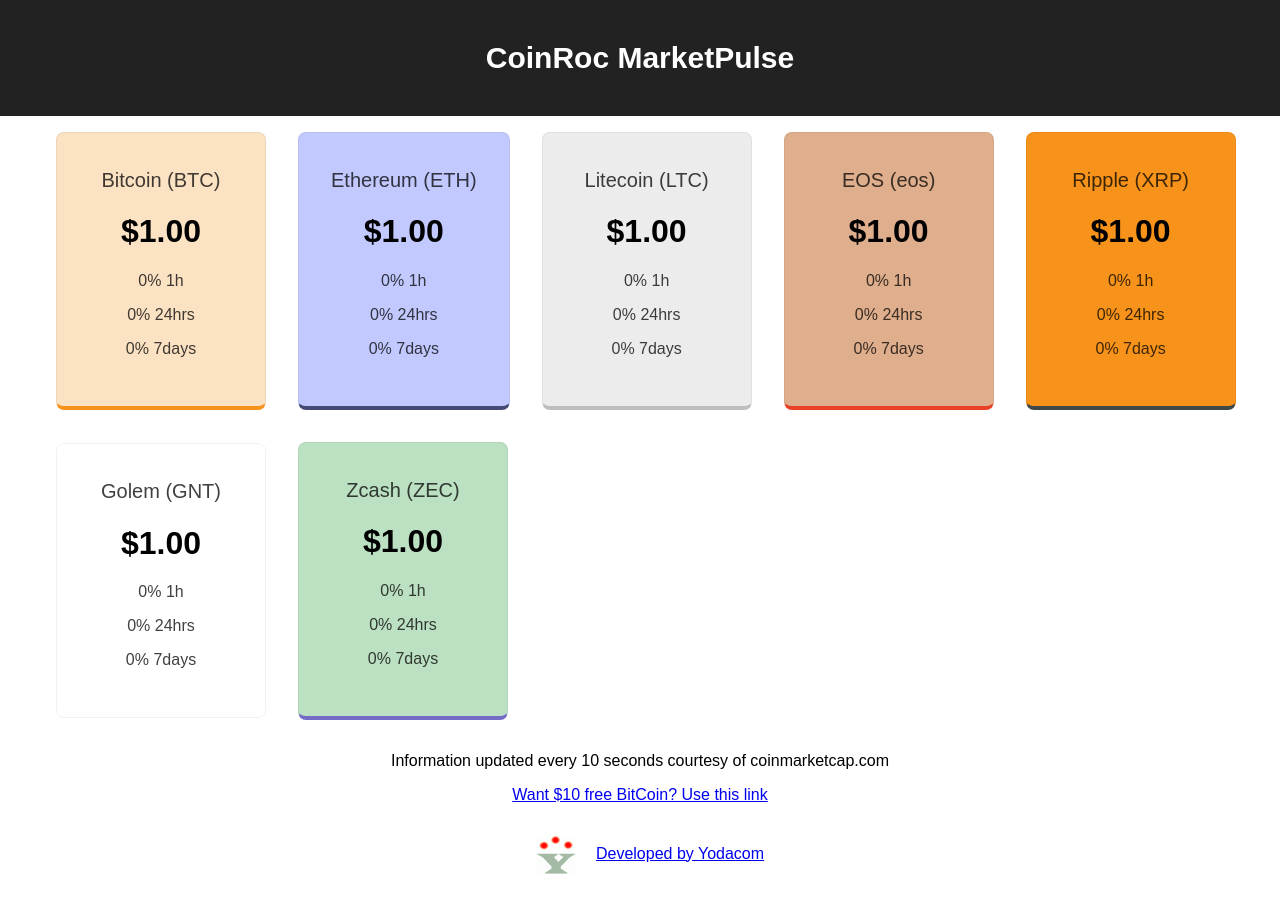
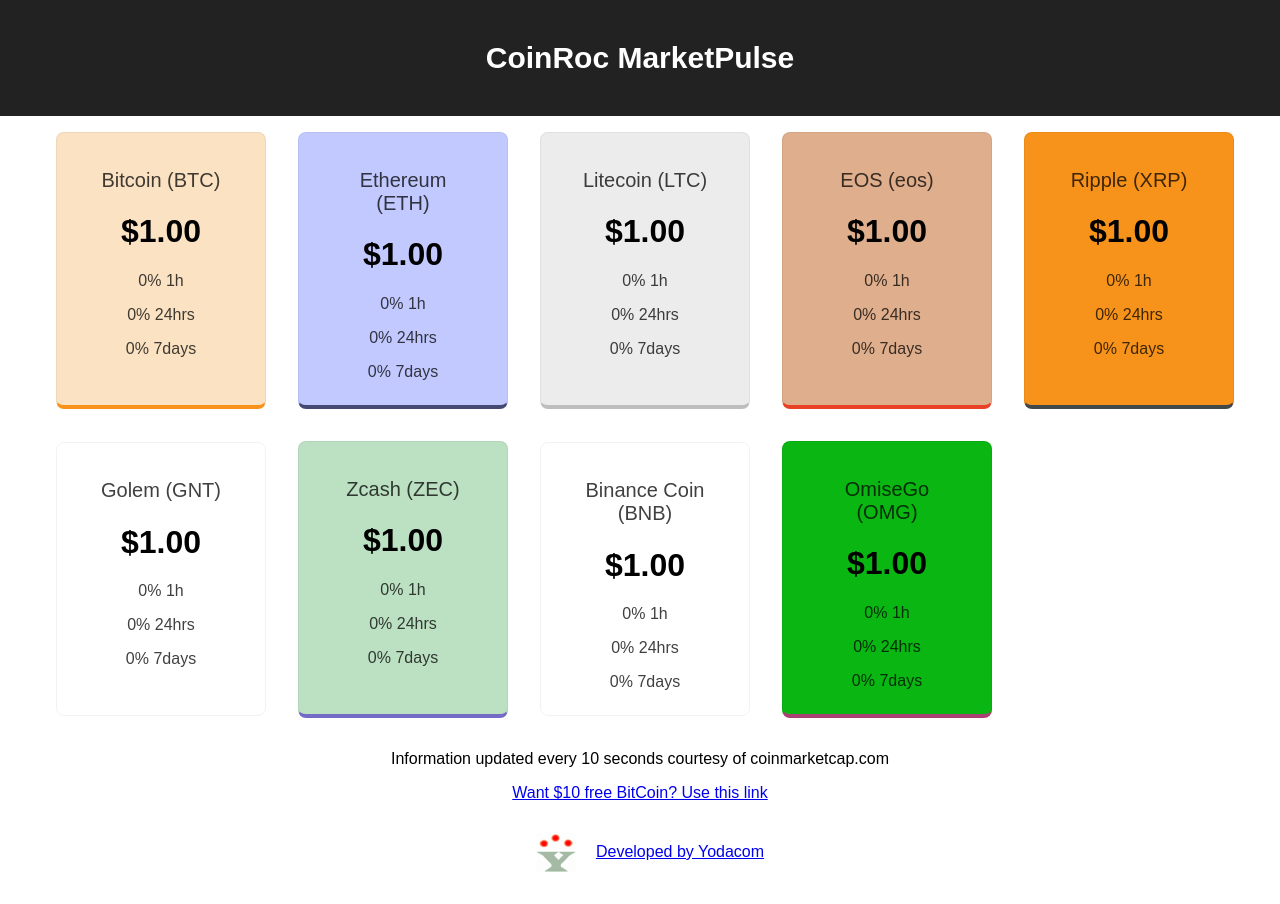
Before and after one commit to yodacom/coinroc, a React (Create React App) app: page / in a window 1280 px wide. Built offline with nearby package versions, Linux system fonts and the light colour scheme; no server answers.

Commit message:
added OmiseGo

```diff
--- a/src/components/Cryptocurrency.css
+++ b/src/components/Cryptocurrency.css
@@ -3,6 +3,8 @@
   margin: 1rem;
   border-radius: 0.5rem;
   min-width: 9rem;
+  max-width: 9rem;
+  max-height:14rem;
   border: solid 1px rgba(0, 0, 0, 0.05);
 }
 .cryptocurrency p {
@@ -39,3 +41,11 @@
   background-color: #bce0c2;
   border-bottom: solid 4px #746bc7;
 }
+.binance-coin {
+  background-color: #bb5b5b;
+  border-bottom: solid 4px #0e393f;
+}
+.omisego {
+  background-color: #09b612;
+  border-bottom: solid 4px #aa4172;
+}
--- a/src/components/Tickers.js
+++ b/src/components/Tickers.js
@@ -71,6 +71,24 @@
           percent_change_1h: "0",
           percent_change_24h: "0",
           percent_change_7d: "0"
+        },
+        {
+          id: "binance",
+          name: "Binance Coin",
+          symbol: "BNB",
+          price_usd: "1",
+          percent_change_1h: "0",
+          percent_change_24h: "0",
+          percent_change_7d: "0"
+        },
+        {
+          id: "omisego",
+          name: "OmiseGo",
+          symbol: "OMG",
+          price_usd: "1",
+          percent_change_1h: "0",
+          percent_change_24h: "0",
+          percent_change_7d: "0"
         }
       ]
     };
@@ -95,7 +113,9 @@
           "eos",
           "ripple",
           "golem-network-tokens",
-          "zcash"
+          "zcash",
+          "binance-coin",
+          "omisego"
         ];
         const result = response.data.filter(currency =>
           wanted.includes(currency.id)
```
